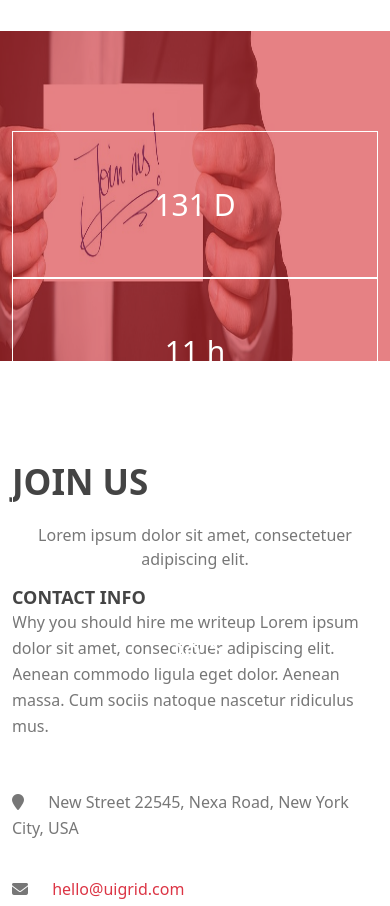
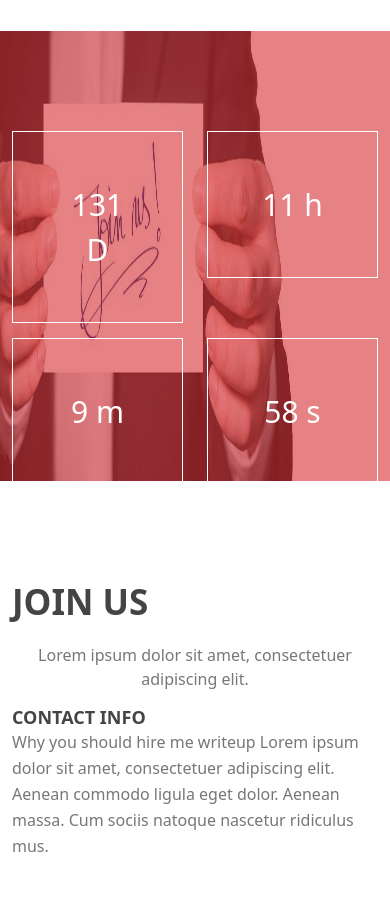
Before and after one commit to Mohamed-Beltagy/Assignment-js6, a plain HTML site: page index.html in a window 390 px wide. Shown: the part 1680-2586 px from the top of the page. Drawn offline with Linux system fonts and the light colour scheme.

Commit message:
sec commit

```diff
--- a/css/main.css
+++ b/css/main.css
@@ -116,7 +116,7 @@ a {
     background-position: center center;
     background-size: 100% 100%;
     position: relative;
-    height: 330px;
+    height: 350px;
 }
 
 .time {
@@ -222,3 +222,15 @@ a {
     font-size: 20px;
     color: #D62E33;
 }
+
+
+/* media */
+@media screen and (max-width:768px) {
+    .counter {
+height: 450px;
+    }
+
+    .time{
+        margin-bottom: 15px;
+    }
+}
--- a/index.html
+++ b/index.html
@@ -106,22 +106,22 @@
         <div class="layer m-auto">
             <div class="container">
                 <div class="row">
-                    <div class="col-md-3">
+                    <div class=" col-6 col-md-3 ">
                         <div class="time">
                             <span class="days"></span>
                         </div>
                     </div>
-                    <div class="col-md-3">
+                    <div class="col-6 col-md-3 ">
                         <div class="time">
                             <span class="hours"></span>
                         </div>
                     </div>
-                    <div class="col-md-3">
+                    <div class=" col-6 col-md-3">
                         <div class="time">
                             <span class="mints"></span>
                         </div>
                     </div>
-                    <div class="col-md-3">
+                    <div class=" col-6 col-md-3">
                         <div class="time">
                             <span class="sec"></span>
                         </div>
```
